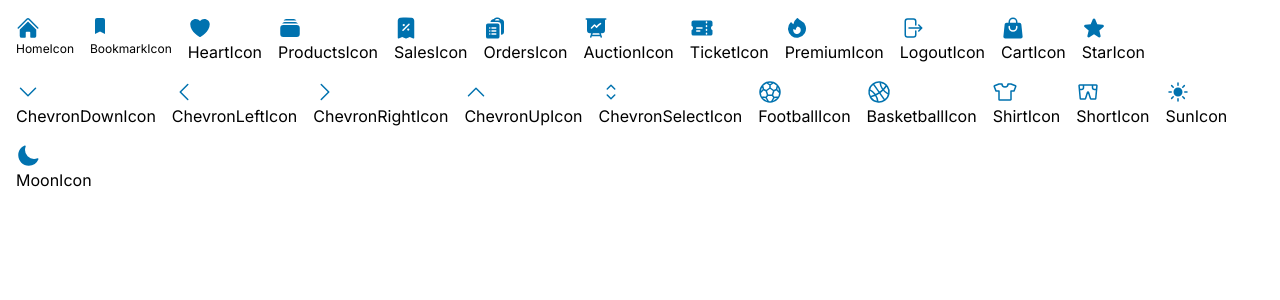
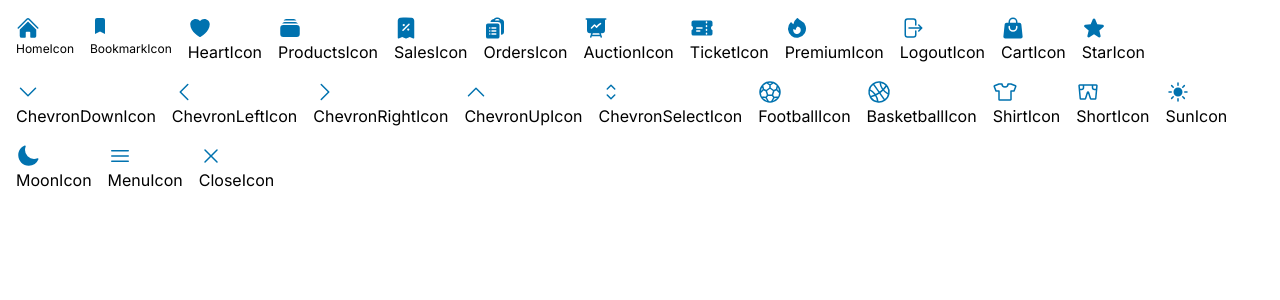
Before and after one commit to KADMCap/ClubSportShop, a Next.js app: page /icons in a window 1280 px wide. Shown: the top 300 px of the page. Built offline with nearby package versions, Linux system fonts and the light colour scheme.

Commit message:
add open and hide sidebar as context

```diff
--- a/components/Icons/index.tsx
+++ b/components/Icons/index.tsx
@@ -51,6 +51,38 @@ const strokeColor: Color = {
   darkBlue: "#0072AF",
   transparent: "transparent",
 };
+
+export const MenuIcon = ({ size = "md", color = "darkBlue" }: IconProps) => (
+  <svg
+    className={classNames(sizeClass[size], colorClass[color])}
+    fill="currentColor"
+    viewBox="0 0 24 24"
+    xmlns="http://www.w3.org/2000/svg"
+    aria-hidden="true"
+  >
+    <path
+      clipRule="evenodd"
+      fillRule="evenodd"
+      d="M3 6.75A.75.75 0 013.75 6h16.5a.75.75 0 010 1.5H3.75A.75.75 0 013 6.75zM3 12a.75.75 0 01.75-.75h16.5a.75.75 0 010 1.5H3.75A.75.75 0 013 12zm0 5.25a.75.75 0 01.75-.75h16.5a.75.75 0 010 1.5H3.75a.75.75 0 01-.75-.75z"
+    />
+  </svg>
+);
+
+export const CloseIcon = ({ size = "md", color = "darkBlue" }: IconProps) => (
+  <svg
+    className={classNames(sizeClass[size], colorClass[color])}
+    fill="currentColor"
+    viewBox="0 0 24 24"
+    xmlns="http://www.w3.org/2000/svg"
+    aria-hidden="true"
+  >
+    <path
+      clipRule="evenodd"
+      fillRule="evenodd"
+      d="M5.47 5.47a.75.75 0 011.06 0L12 10.94l5.47-5.47a.75.75 0 111.06 1.06L13.06 12l5.47 5.47a.75.75 0 11-1.06 1.06L12 13.06l-5.47 5.47a.75.75 0 01-1.06-1.06L10.94 12 5.47 6.53a.75.75 0 010-1.06z"
+    />
+  </svg>
+);
 
 export const BookmarkIcon = ({
   size = "md",
--- a/components/Layout/Header/Logo.tsx
+++ b/components/Layout/Header/Logo.tsx
@@ -4,7 +4,7 @@ import React from "react";
 const Logo = () => {
   return (
     <Link href="/" className="flex items-center justify-center">
-      <span className="text-l ml-2.5 font-russo">
+      <span className="pl-2.5 font-russo md:text-lg">
         <span className="text-black dark:text-white">Club</span>
         <span className="text-lightGreen">Sport</span>
         <span className="text-primaryBlue">Store</span>
--- /dev/null
+++ b/components/Layout/Header/MenuButton.tsx
@@ -0,0 +1,22 @@
+import { CloseIcon, MenuIcon } from "@/components/Icons";
+import { MenuContext } from "@/context/MenuContext";
+import React, { useContext } from "react";
+
+export const MenuButton = () => {
+  const { open, setOpen } = useContext(MenuContext);
+  return open ? (
+    <button
+      className="flex bg-transparent outline-none md:hidden"
+      onClick={() => setOpen(false)}
+    >
+      <CloseIcon />
+    </button>
+  ) : (
+    <button
+      className="flex bg-transparent outline-none md:hidden"
+      onClick={() => setOpen(true)}
+    >
+      <MenuIcon />
+    </button>
+  );
+};
--- a/components/Layout/Header/index.tsx
+++ b/components/Layout/Header/index.tsx
@@ -1,11 +1,15 @@
 import Logo from "./Logo";
+import { MenuButton } from "./MenuButton";
 import RightSide from "./RightSide";
 import Search from "./Search";
 
 export const Header = () => {
   return (
     <header className="flex bg-primaryLight z-50 sticky justify-between w-full p-2.5 dark:bg-primaryDark">
-      <Logo />
+      <div className="flex flex-row items-center">
+        <MenuButton />
+        <Logo />
+      </div>
       <Search />
       <RightSide />
     </header>
--- a/components/Layout/Sidebar/index.tsx
+++ b/components/Layout/Sidebar/index.tsx
@@ -1,3 +1,5 @@
+import { MenuContext } from "@/context/MenuContext";
+import { useContext } from "react";
 import {
   AuctionIcon,
   HeartIcon,
@@ -14,8 +16,13 @@ import { ThemeToggle } from "./ThemeToggle";
 import { UserBox } from "./UserBox";
 
 export const Sidebar = () => {
+  const { open } = useContext(MenuContext);
   return (
-    <nav className="flex bg-primary justify-between flex-col p-4 w-[256px] sticky bg-primaryLight dark:bg-primaryDark">
+    <nav
+      className={`bg-primary justify-between flex-col p-4 w-[256px] sticky bg-primaryLight dark:bg-primaryDark ${
+        open ? "flex" : "hidden"
+      } md:flex`}
+    >
       <ul className="flex flex-col gap-2">
         <Li title="Home" icon={<HomeIcon />} pathname="/" />
         <Li title="Products" icon={<ProductsIcon />} pathname="/products" />
--- a/components/Layout/index.tsx
+++ b/components/Layout/index.tsx
@@ -1,5 +1,5 @@
 import { ThemeContext } from "@/context/ThemeContext";
-import React, { useContext } from "react";
+import React, { useContext, useState } from "react";
 import { Footer } from "./Footer";
 import { Header } from "./Header";
 import { Sidebar } from "./Sidebar";
--- /dev/null
+++ b/context/MenuContext.tsx
@@ -0,0 +1,24 @@
+import React, { createContext, FC, useState } from "react";
+
+interface Props {
+  children: React.ReactNode;
+}
+
+export const MenuContext = createContext<{
+  open: boolean;
+  setOpen: React.Dispatch<React.SetStateAction<boolean>>;
+}>({
+  open: false,
+  setOpen: () => null,
+});
+
+export const MenuProvider: FC<Props> = ({ children }) => {
+  const [open, setOpen] = useState(false);
+
+  const value = {
+    open,
+    setOpen,
+  };
+
+  return <MenuContext.Provider value={value}>{children}</MenuContext.Provider>;
+};
--- a/pages/_app.tsx
+++ b/pages/_app.tsx
@@ -1,8 +1,8 @@
-import { ThemeContext, ThemeProvider } from "@/context/ThemeContext";
+import { MenuProvider } from "@/context/MenuContext";
+import { ThemeProvider } from "@/context/ThemeContext";
 import "@/styles/globals.css";
 import type { AppProps } from "next/app";
 import { Inter, Russo_One } from "next/font/google";
-import { useContext, useEffect } from "react";
 
 const inter = Inter({
   subsets: ["latin"],
@@ -16,14 +16,15 @@ const russo = Russo_One({
 });
 
 export default function App({ Component, pageProps }: AppProps) {
-  const { theme } = useContext(ThemeContext);
   return (
     <ThemeProvider>
-      <main
-        className={`${inter.variable} ${russo.variable} font-sans max-w-[1920px] mx-auto`}
-      >
-        <Component {...pageProps} />
-      </main>
+      <MenuProvider>
+        <main
+          className={`${inter.variable} ${russo.variable} font-sans max-w-[1920px] mx-auto`}
+        >
+          <Component {...pageProps} />
+        </main>
+      </MenuProvider>
     </ThemeProvider>
   );
 }
--- a/pages/icons.tsx
+++ b/pages/icons.tsx
@@ -22,6 +22,8 @@ import {
   ShortIcon,
   SunIcon,
   MoonIcon,
+  MenuIcon,
+  CloseIcon,
 } from "@/components/Icons";
 
 const IconsPage = () => {
@@ -96,6 +98,12 @@ const IconsPage = () => {
       <div className="flex flex-col">
         <MoonIcon /> <div>MoonIcon</div>
       </div>
+      <div className="flex flex-col">
+        <MenuIcon /> <div>MenuIcon</div>
+      </div>
+      <div className="flex flex-col">
+        <CloseIcon /> <div>CloseIcon</div>
+      </div>
     </div>
   );
 };
```
Also changed, not shown: 1 other file (tests, documents, lock files or other folders).
